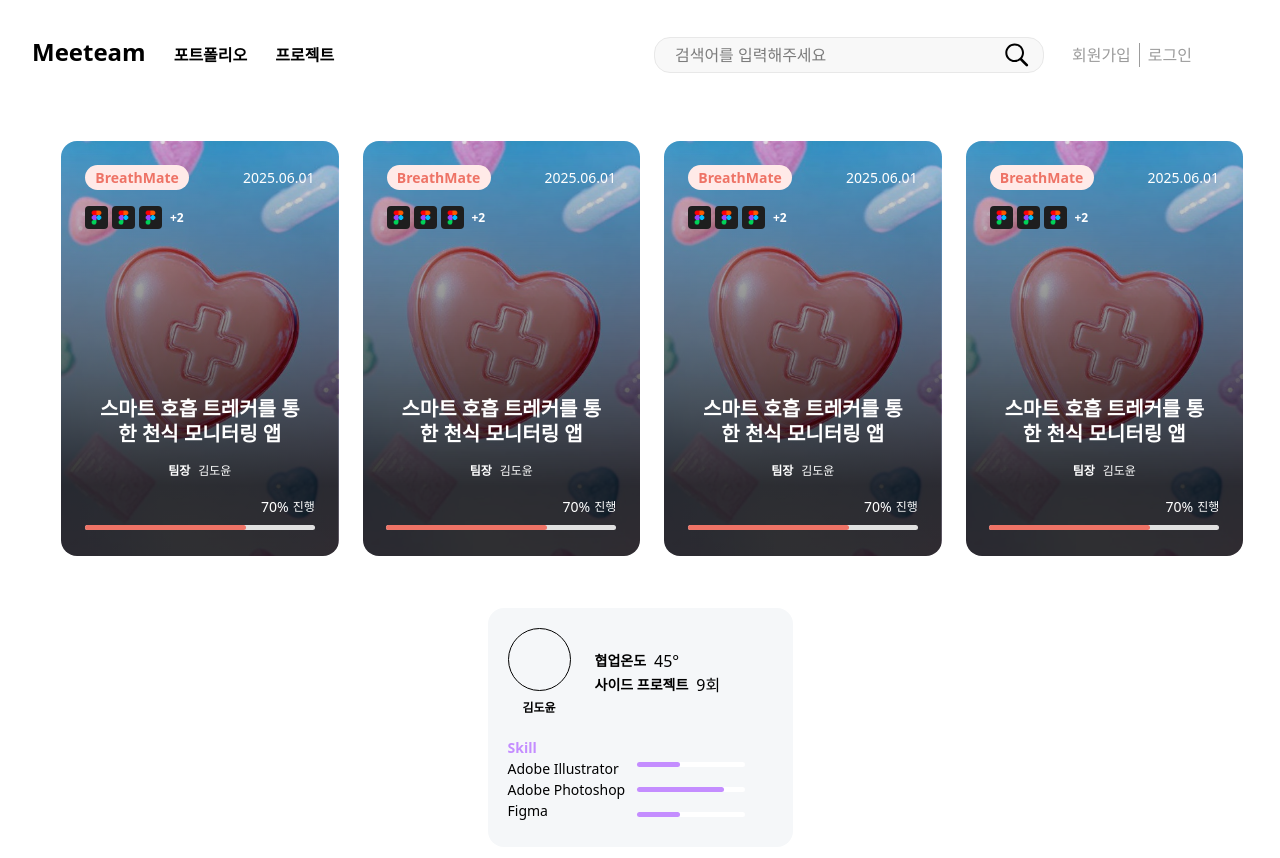
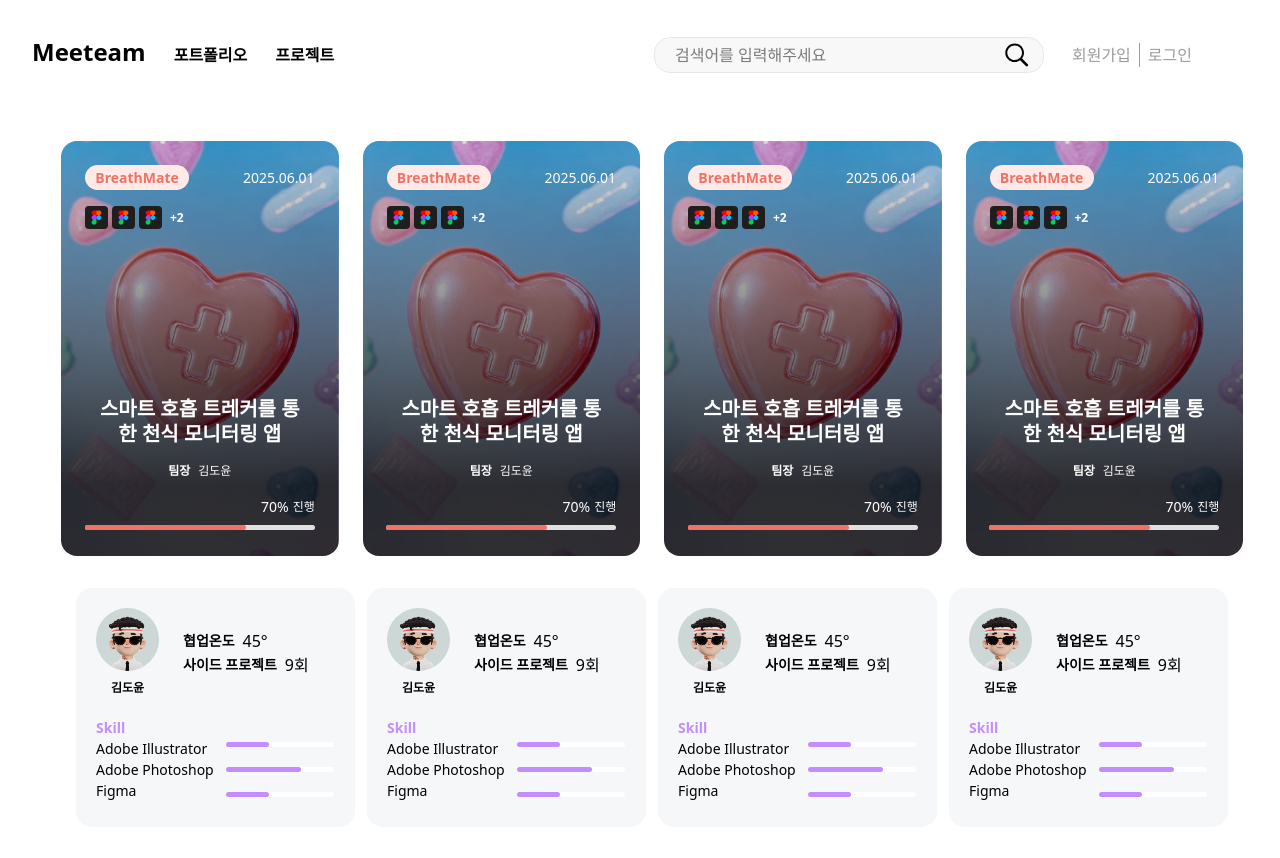
Before and after one commit to WardK-meeTeam/meeteam_front, a Next.js app: page /cardtest in a window 1280 px wide. Shown: the top 858 px of the page. After the commit the page ends 827 px from the top, so only its background shows below. Built offline with nearby package versions, Linux system fonts and the light colour scheme.

Commit message:
[#16] feat: 팀을 구해요 카드 컴포넌트 완성

```diff
--- a/app/cardtest/page.tsx
+++ b/app/cardtest/page.tsx
@@ -1,12 +1,20 @@
 "use client";
 
 import CardList from "@/components/CardList";
+import TeamRecruitCardList from "@/components/TeamRecruitCardList";
 
 export default function CardTestPage() {
 
     return (
-        <div className="flex items-center justify-center mt-5">
-            <CardList />
+        <div className="flex flex-col">
+            <div className="flex items-center justify-center mt-5">
+                <CardList />
+            </div>
+
+            <div className="flex items-center justify-center mt-5">
+                <TeamRecruitCardList />
+            </div>
         </div>
+
     )
 }
--- a/components/CardList.tsx
+++ b/components/CardList.tsx
@@ -36,9 +36,6 @@ export default function CardList() {
                     ))}
             </div>
 
-            <div className="m-10">
-                <TeamRecruitCard></TeamRecruitCard>
-            </div>
         </div>
     )
 };
--- a/components/TeamRecruitCard.tsx
+++ b/components/TeamRecruitCard.tsx
@@ -1,23 +1,38 @@
 "use client";
 
-export default function TeamRecruitCard () {
+interface Skill {
+    skillName: string;
+    percent: number;
+};
+interface TeamCardProps {
+    profileImg : string;
+    name: string;
+    temp: number;
+    sideProjectCount: number;
+    skills: Skill[];
+}
+
+export default function TeamRecruitCard ( {profileImg, name, temp, sideProjectCount, skills} : TeamCardProps) {
     return (
         <div className="w-[305px] h-[239px] bg-[#F5F7F9] rounded-[16px]">
 
             {/* 위칸 */}
             <div className="flex justify-left items-center p-5 gap-x-6">
                 <div className="flex flex-col justify-center items-center gap-y-2">
-                    <div className="w-[63px] h-[63px] border border-1 rounded-[50%]"></div>
-                    <div className="text-[12px] font-bold">김도윤</div>
+                    <img
+                    className="w-[63px] h-[63px] rounded-[50%]"
+                    src={`${profileImg}`}
+                    alt="profileImage"/>
+                    <div className="text-[12px] font-bold">{name}</div>
                 </div>
                 <div className="flex flex-col justify-center items-left">
                     <div className="flex items-center gap-x-2">
                         <div className="text-[14px] font-bold">협업온도</div>
-                        <div>45°</div>
+                        <div>{temp}°</div>
                     </div>
                     <div className="flex items-center gap-x-2">
                         <div className="text-[14px] font-bold">사이드 프로젝트</div>
-                        <div>9회</div>
+                        <div>{sideProjectCount}회</div>
                     </div>
                 </div>
             </div>
@@ -27,20 +42,20 @@ export default function TeamRecruitCard () {
                 <div className="text-[14px] font-bold text-[#C48DFF]">Skill</div>
                 <div className="flex gap-x-3">
                     <div className="flex flex-col justify-center items-left">
-                        <div className="text-[14px]">Adobe Illustrator</div>
-                        <div className="text-[14px]">Adobe Photoshop</div>
-                        <div className="text-[14px]">Figma</div>
+                        {skills.map((skill, idx) => (
+                            <div key={idx} className="text-[14px]">{skill.skillName}</div>
+                        ))}
                     </div>
                     <div className="flex flex-col justify-center items-left gap-y-5">
-                        <div className="w-[108px] h-[5px] rounded-[30px] bg-white">
-                            <div className="h-full w-[40%] rounded-[30px] bg-[#C48DFF]"></div>
-                        </div>
-                        <div className="w-[108px] h-[5px] rounded-[30px] bg-white">
-                            <div className="h-full w-[80%] rounded-[30px] bg-[#C48DFF]"></div>
-                        </div>
-                        <div className="w-[108px] h-[5px] rounded-[30px] bg-white">
-                            <div className="h-full w-[40%] rounded-[30px] bg-[#C48DFF]"></div>
-                        </div>
+                        {skills.map((skill, idx) => (
+                            <div key={idx} className="w-[108px] h-[5px] rounded-[30px] bg-white">
+                                <div
+                                className="h-full rounded-[30px] bg-[#C48DFF]"
+                                style={ {width: `${skill.percent}%`}}
+                                ></div>
+                            </div>
+                        ))}
+
                     </div>
                 </div>
             </div>
--- /dev/null
+++ b/components/TeamRecruitCardList.tsx
@@ -0,0 +1,40 @@
+"use client";
+
+import TeamRecruitCard from "./TeamRecruitCard";
+
+const dummyCard = {
+    profileImg : "/images/userImg2.png",
+    name: "김도윤",
+    temp: 45,
+    sideProjectCount: 9,
+    skills: [
+        {
+            skillName: "Adobe Illustrator",
+            percent: 40,
+        },
+        {
+            skillName: "Adobe Photoshop",
+            percent: 70,
+        },
+        {
+            skillName: "Figma",
+            percent: 40,
+        },
+    ],
+}
+
+interface Skill {
+    skillName: string;
+    percent: number;
+};
+
+export default function TeamRecruitCardList() {
+
+    return (
+        <div className="ml-6 flex items-center justify-start w-[90%] overflow-hidden gap-x-3">
+            {Array(4).fill(0).map((idx) => (
+                <TeamRecruitCard key={idx} {...dummyCard}/>
+                ))}
+        </div>
+    )
+}
```
